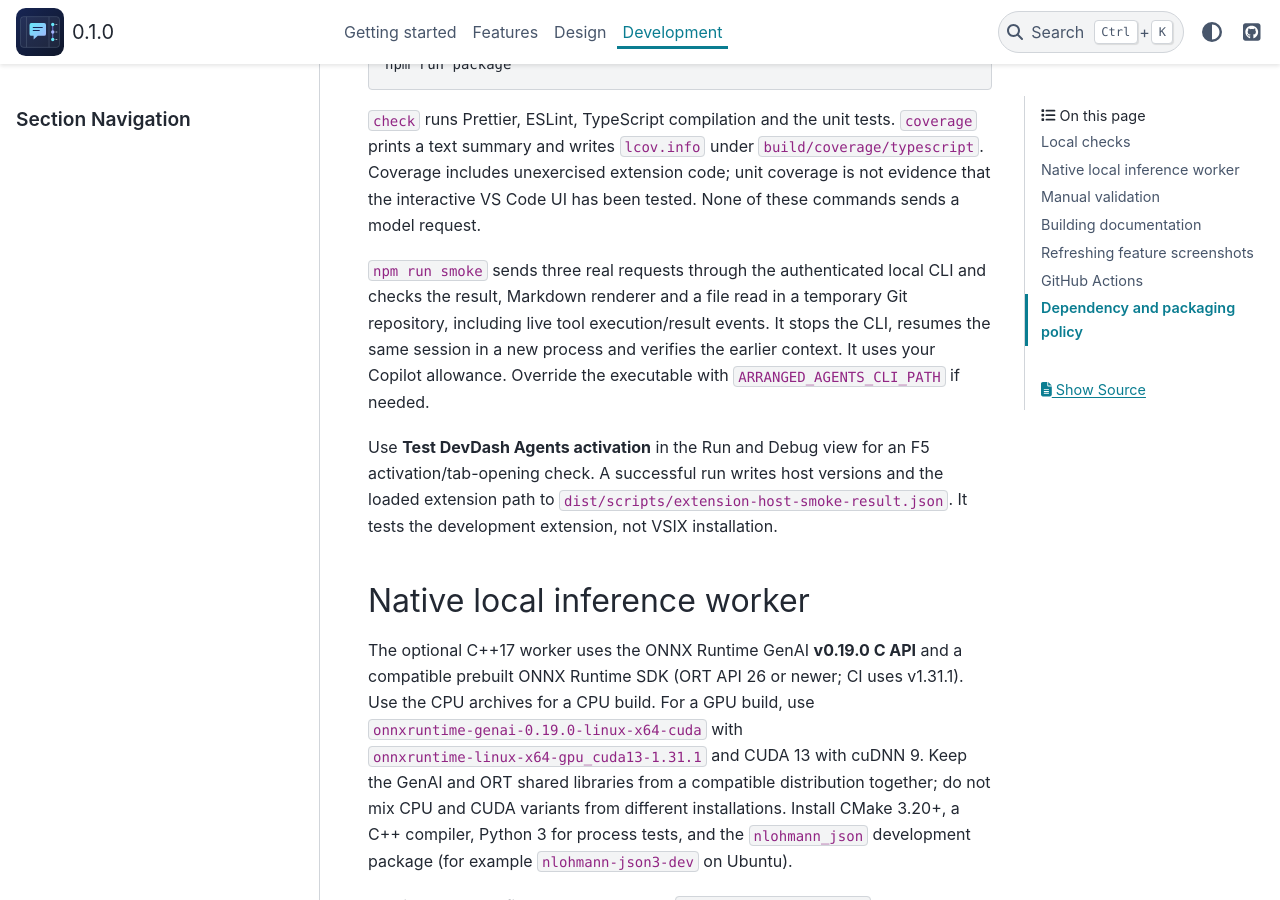
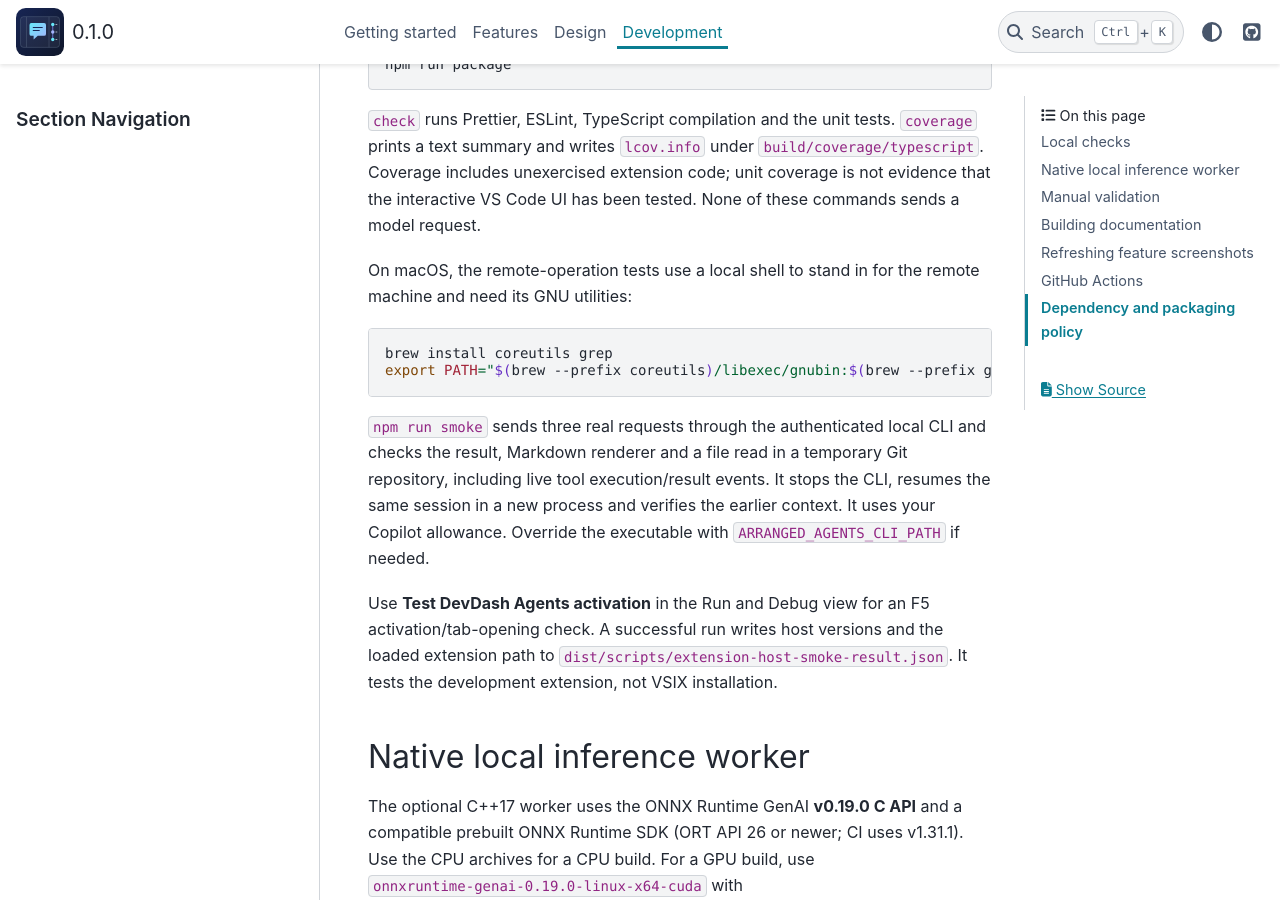
Before and after one commit to xadupre/devdash-agents, a Sphinx documentation site: the page built from docs/development.rst, in a window 1280 px wide and 900 px high, scrolled down 347 px. Built offline with Sphinx 7.4.7 and the PyData theme 0.15.4, drawn with Linux system fonts in a browser that asks for light colours.

Commit message:
Fix macOS remote-test prerequisites and canonical temporary paths
Co-authored-by: xadupre <22452781+xadupre@users.noreply.github.com>

```diff
--- a/docs/development.rst
+++ b/docs/development.rst
@@ -19,6 +19,14 @@ Local checks
 ``build/coverage/typescript``. Coverage includes unexercised extension code;
 unit coverage is not evidence that the interactive VS Code UI has been tested.
 None of these commands sends a model request.
+
+On macOS, the remote-operation tests use a local shell to stand in for the
+remote machine and need its GNU utilities:
+
+.. code-block:: bash
+
+   brew install coreutils grep
+   export PATH="$(brew --prefix coreutils)/libexec/gnubin:$(brew --prefix grep)/libexec/gnubin:$PATH"
 
 ``npm run smoke`` sends three real requests through the authenticated local CLI
 and checks the result, Markdown renderer and a file read in a temporary Git
```
Also changed, not shown: 3 other files.
